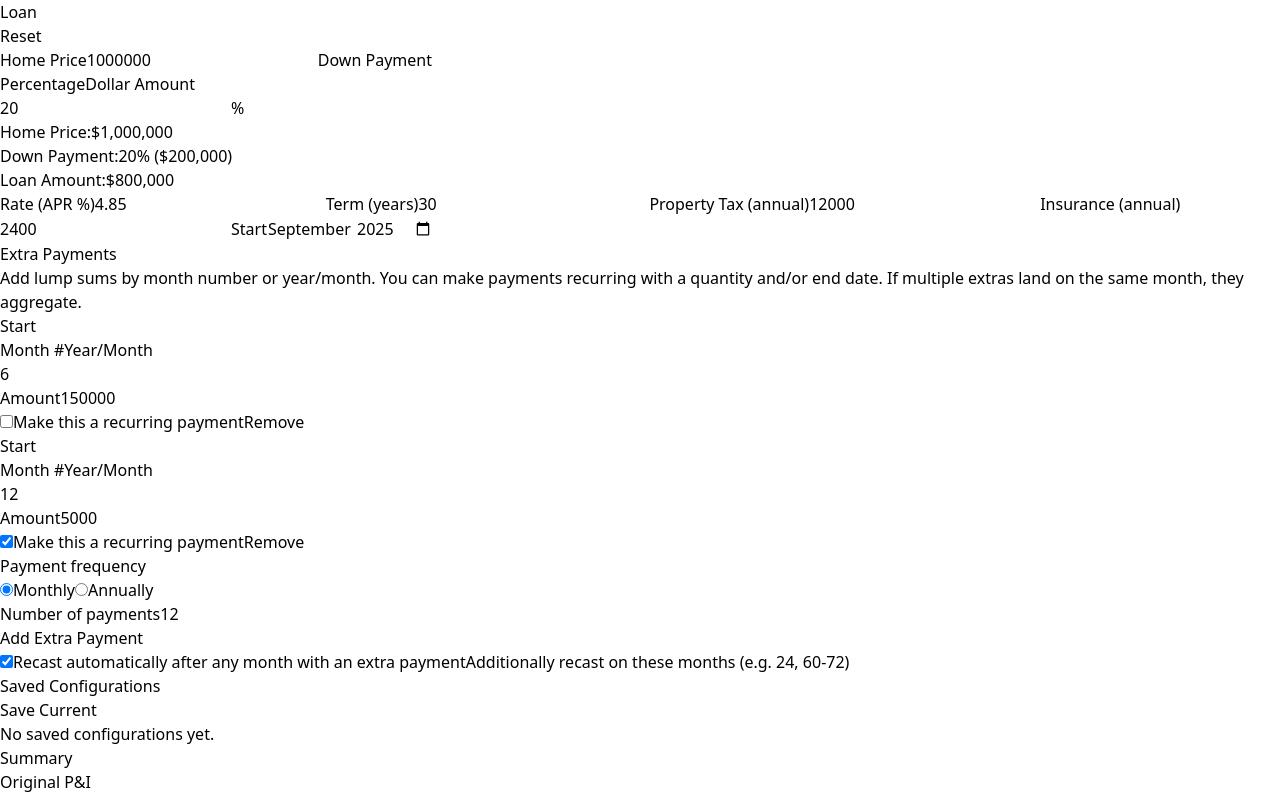
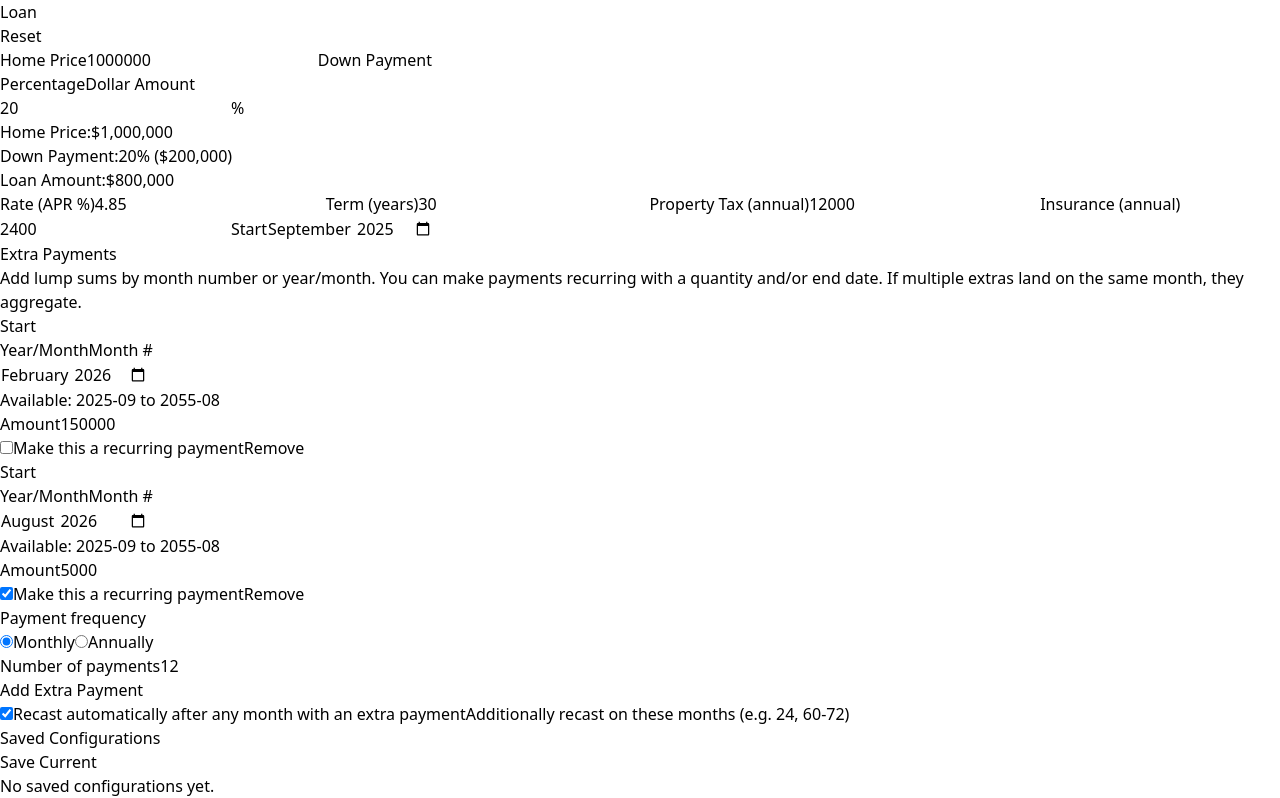
Before and after one commit to omrahman/flexible-mortgage-calculator, a React (Vite) app: page / in a window 1280 px wide. Shown: the top 798 px of the page. Built offline with nearby package versions, Linux system fonts and the light colour scheme.

Commit message:
Swap positions of segmented control options in Extra Payments

```diff
--- a/src/components/ExtraPayments.tsx
+++ b/src/components/ExtraPayments.tsx
@@ -1,7 +1,7 @@
 import React, { useState } from 'react';
 import { useInputField, useNumberField } from '../hooks';
 import { MonthInput } from './MonthInput';
-import { yearMonthToMonthNumber } from '../utils/calculations';
+import { yearMonthToMonthNumber, monthNumberToYearMonth } from '../utils/calculations';
 import type { ExtraItem, RecurringFrequency, MonthInput as MonthInputType } from '../types';
 
 interface ExtraPaymentsProps {
@@ -29,8 +29,8 @@ const ExtraPaymentItem: React.FC<ExtraPaymentItemProps> = ({ extra, termMonths,
   // Initialize monthInput state - use existing or create default
   const [monthInput, setMonthInput] = useState<MonthInputType>(() =>
     extra.monthInput || {
-      type: 'number',
-      value: extra.month.toString()
+      type: 'yearmonth',
+      value: monthNumberToYearMonth(extra.month, startYM)
     }
   );
 
--- a/src/components/MonthInput.tsx
+++ b/src/components/MonthInput.tsx
@@ -1,11 +1,11 @@
 import React, { useState, useEffect } from 'react';
 import { SegmentedControl } from './SegmentedControl';
 import { monthNumberToYearMonth, yearMonthToMonthNumber } from '../utils/calculations';
-import type { MonthInput } from '../types';
+import type { MonthInput as MonthInputType } from '../types';
 
 interface MonthInputProps {
-  monthInput: MonthInput;
-  setMonthInput: (value: MonthInput) => void;
+  monthInput: MonthInputType;
+  setMonthInput: (value: MonthInputType) => void;
   startYM: string;
   termMonths: number;
   className?: string;
@@ -77,8 +77,8 @@ export const MonthInput: React.FC<MonthInputProps> = ({
     <div className={`space-y-3 ${className}`}>
       <SegmentedControl
         options={[
+          { value: 'yearmonth', label: 'Year/Month' },
           { value: 'number', label: 'Month #' },
-          { value: 'yearmonth', label: 'Year/Month' },
         ]}
         value={monthInput.type}
         onChange={handleTypeChange}
```
